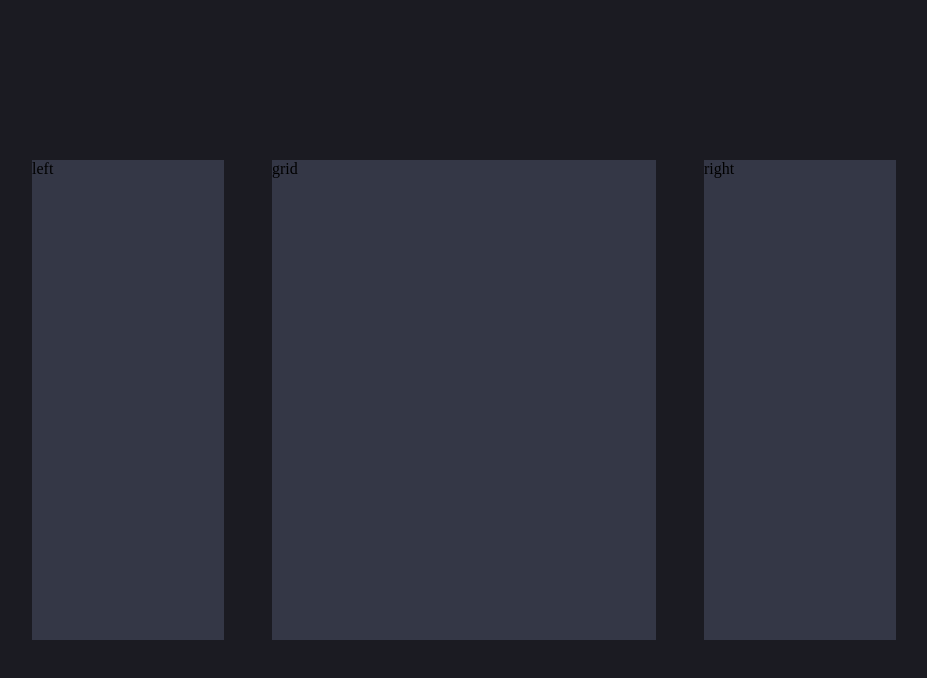
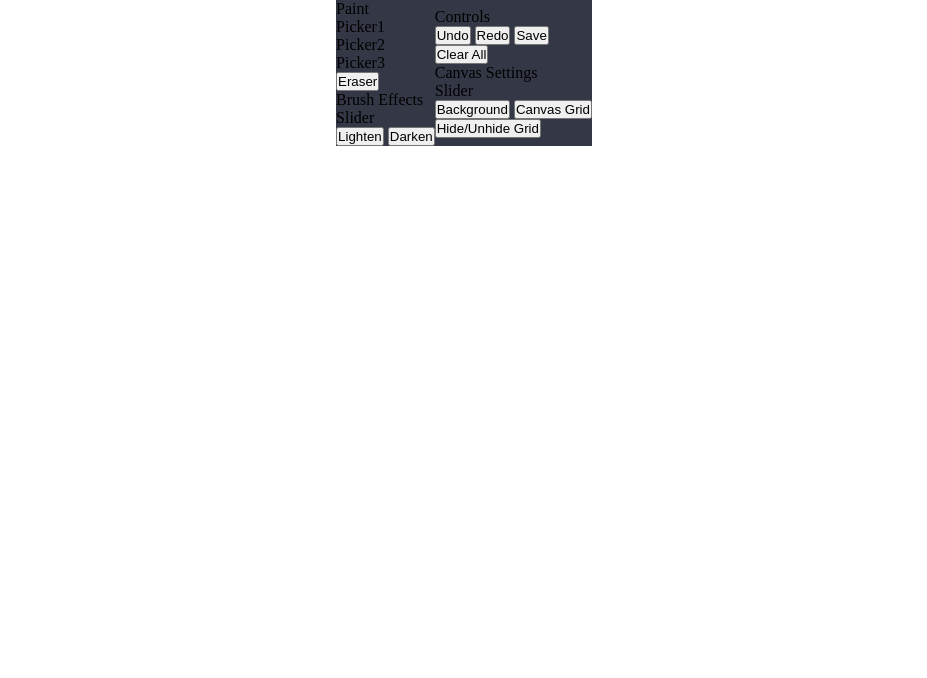
Before and after one commit to etterage/PixelTrail, a plain HTML site: page index.html in a window 1280 px wide. Shown: the whole page, without its empty margins (176-1103 px from the left). Drawn offline with Linux system fonts and the light colour scheme.

Commit message:
added initial content

```diff
--- a/index.html
+++ b/index.html
@@ -9,26 +9,53 @@
 <body>
     <div class="main-container">
         <div class="left-box">
-            left
+
             <div class="paint">
+                <p>Paint</p>
+                <div class="paint-picker">
+                    <div class="picker1">Picker1</div>
+                    <div class="picker2">Picker2</div>
+                    <div class="picker3">Picker3</div>
+                </div>
+                <button>Eraser</button>
+            </div>
 
+            <div class="brush-effects">
+                <p>Brush Effects</p>
+                <div class="brush-slider">Slider</div>
+                <button>Lighten</button>
+                <button>Darken</button>
             </div>
-            <div class="brush-effects">
 
-            </div>
         </div>
         <div class="grid-box">
-            grid
+            <div id="grid"></div>
         </div>
         <div class="right-box">
-            right
+
             <div class="controls">
+                <p>Controls</p>
+                <div class="controls">
+                    <button class="undo">Undo</button>
+                    <button class="redo">Redo</button>
+                    <button class="save">Save</button>
+                </div>
+                <button>Clear All</button>
+            </div>
 
+            <div class="canvas-settings">
+                <p>Canvas Settings</p>
+                <div class="canvas-slider">Slider</div>
+                <div class="bgr-picker">
+                    <button class="background">Background</button>
+                    <button class="canvas-grid">Canvas Grid</button>
+                </div>
+                <button class="hide-grid">Hide/Unhide Grid</button>
             </div>
-            <div class="canvas-settings">
 
-            </div>
         </div>
     </div>
+    <p class="rights"></p>
+    <!-- <script src="script.js"></script> -->
 </body>
 </html>
--- a/style.css
+++ b/style.css
@@ -4,31 +4,15 @@
     box-sizing: border-box;
 }
 
-.main-container {
-    background-color: #1B1B22;
-    width: 100%;
-    height: 100vh;
+body {
     display: flex;
     justify-content: center;
     align-items: center;
-    gap: 3rem;
-    padding: 0 10rem 0 10rem;
 }
 
-.left-box {
+.main-container {
     background-color: #343746;
-    height: 60%;
-    width: 20%;
+    display: flex;
+    justify-content: center;
+    align-items: center;
 }
-
-.grid-box {
-    background-color: #343746;
-    height: 60%;
-    width: 40%;
-}
-
-.right-box {
-    background-color: #343746;
-    height: 60%;
-    width: 20%;
-}
```
Also changed, not shown: script.js (added, +20 -0 lines).
